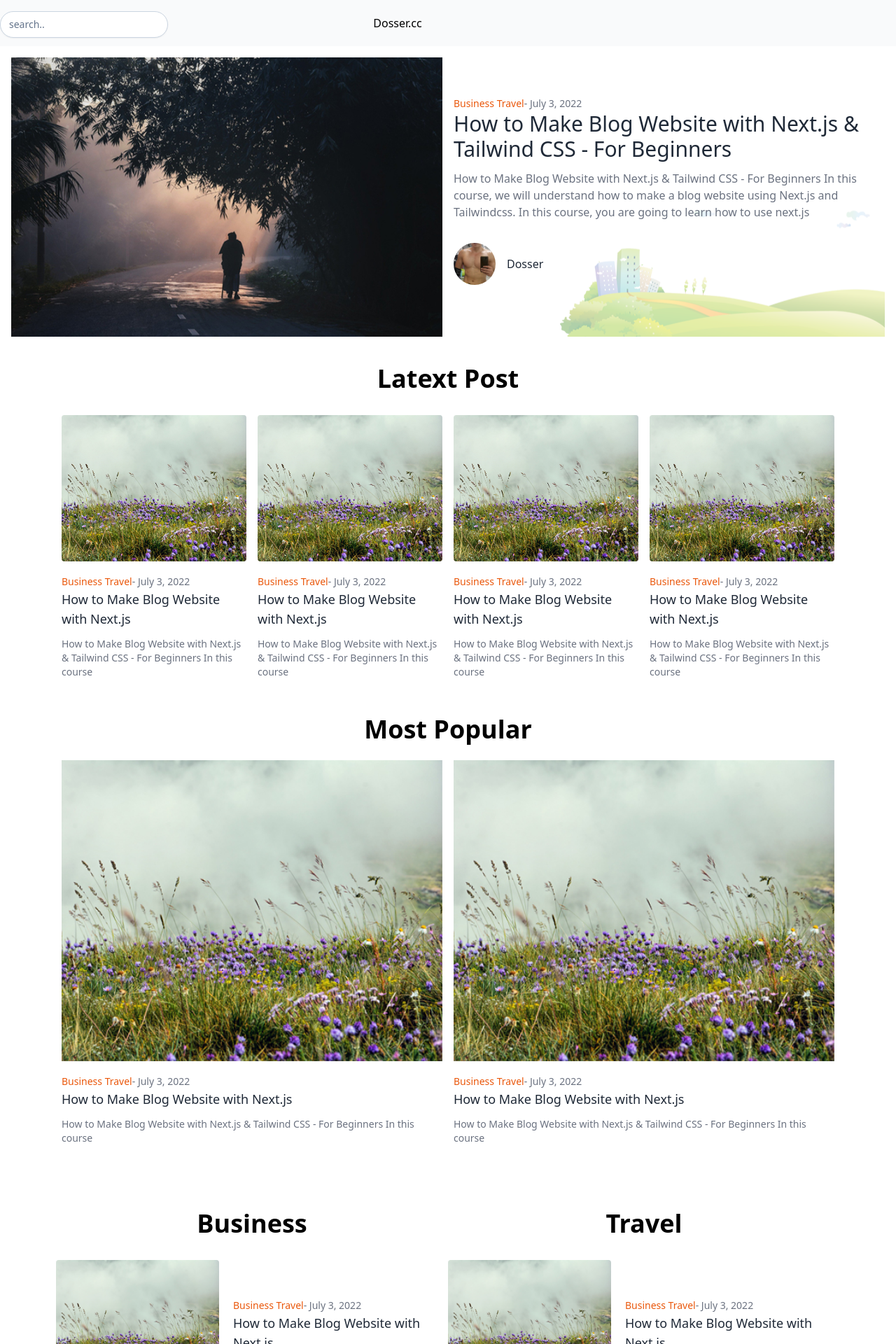
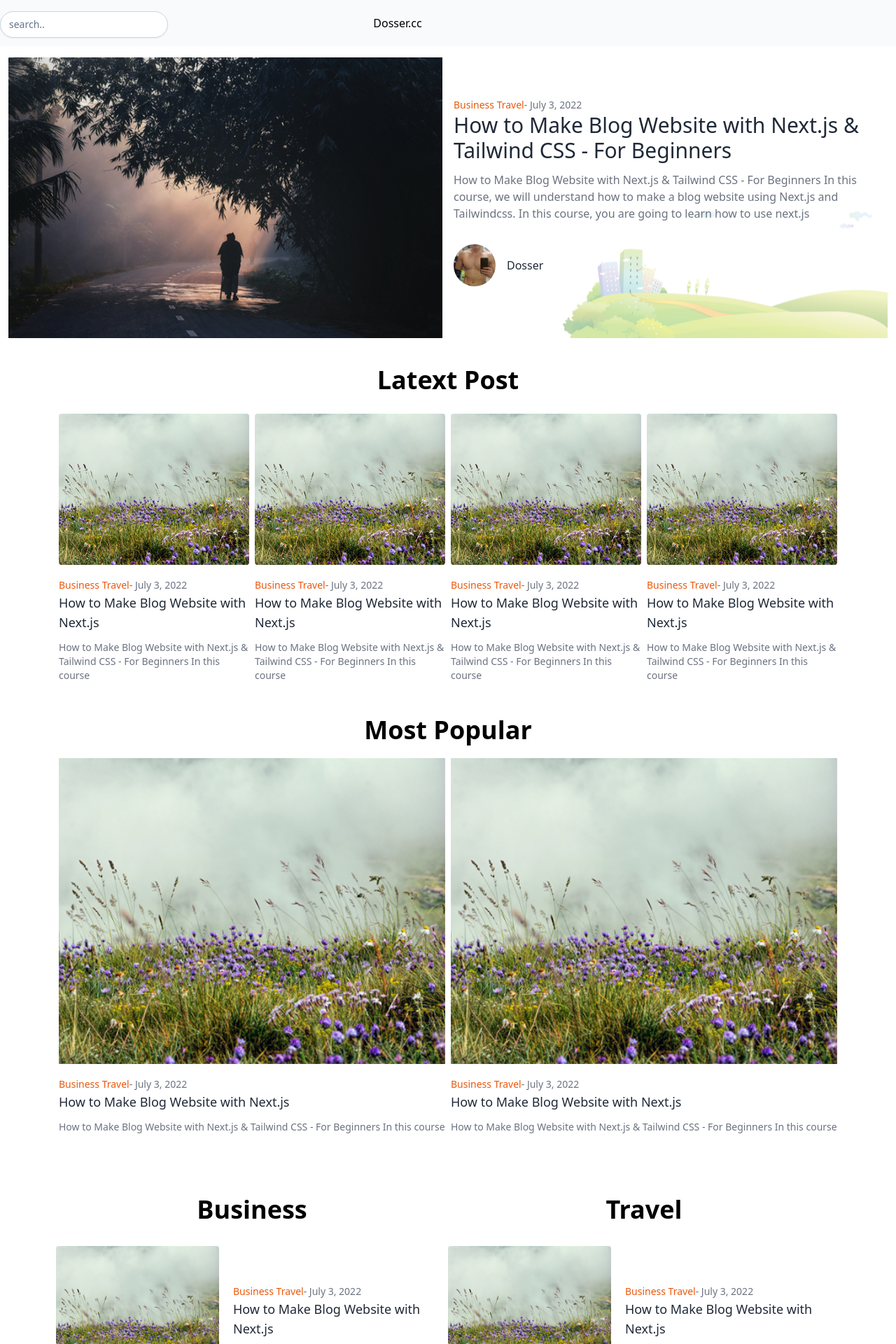
Before and after one commit to dosser-cc/blog, a Next.js app: page / in a window 1280 px wide. Shown: the top 1920 px of the page at 70% size. Built offline with nearby package versions, Linux system fonts and the light colour scheme.

Commit message:
Modify the full stroke spacing

```diff
--- a/components/Mainlist.js
+++ b/components/Mainlist.js
@@ -21,7 +21,7 @@ export default function Mainlist(){
 
 function Post(){
   return (
-    <div className="item p-2">
+    <div className="item p-1">
       <div className="images">
         <Link href={"/"}>
           <Image
--- a/components/Popular.js
+++ b/components/Popular.js
@@ -29,7 +29,7 @@ export default function Popular() {
 
 function Post() {
   return (
-    <div className="grid p-2">
+    <div className="grid p-1">
       <div className="images">
         <Link href={"/"}>
           <Image
--- a/components/Swiperlist.js
+++ b/components/Swiperlist.js
@@ -10,7 +10,7 @@ export default function Swiperlist() {
 
   SwiperCore.use([Autoplay])
   return (
-    <section className="py-4 p-2">
+    <section className="py-4 p-1">
       <div className="container mx-auto md:px-2">
 
         <Swiper
--- a/components/Tail.js
+++ b/components/Tail.js
@@ -3,7 +3,7 @@ import Image from "next/image"
 
 export default function Tail (){
   return (
-    <section className="container mx-auto md:px-20 py-6">
+    <section className="container mx-auto md:px-20 py-6 p-1">
       <div className="grid lg:grid-cols-2">
         <div className="item">
           <h1 className="font-bold text-4xl py-8 text-center">Business</h1>
```
